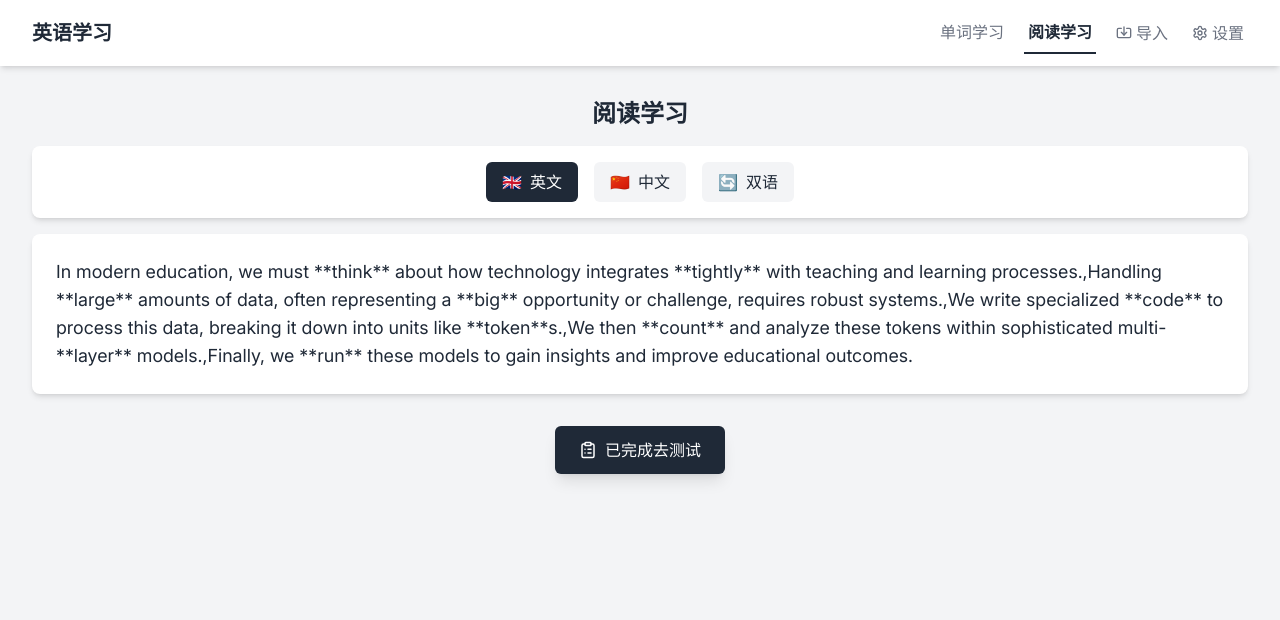
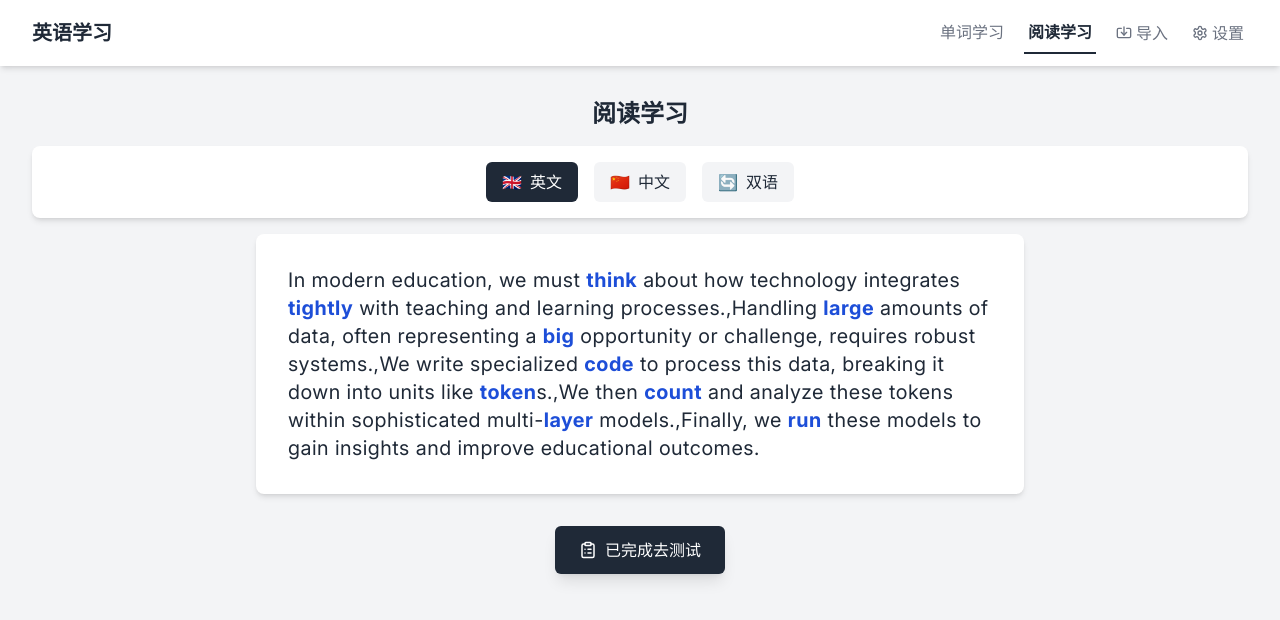
Before and after one commit to Jhvcc/bloom, a Next.js app: page /reading in a window 1280 px wide. Shown: the top 620 px of the page. Built offline with nearby package versions, Linux system fonts and the light colour scheme.

Commit message:
feat: enhance ReadingPage with text emphasis formatting and layout improvements

```diff
--- a/src/app/globals.css
+++ b/src/app/globals.css
@@ -231,6 +231,7 @@
   font-size: 1.125rem;
   line-height: 2;
   padding-left: 1rem;
+  padding-top: 0.5rem;
   border-left: 2px solid #e5e7eb;
 }
 
--- a/src/app/reading/page.tsx
+++ b/src/app/reading/page.tsx
@@ -32,25 +32,30 @@ export default function ReadingPage() {
     // }
   }
 
+  // Format text with emphasized content (wrapped in **)
+  const formatEmphasis = (text: string) => {
+    return text.replace(/\*\*(.*?)\*\*/g, '<span class="emphasized-text font-bold text-blue-700">$1</span>')
+  }
+
   // Get bilingual paragraphs for the bilingual mode
   const getBilingualParagraphs = () => {
     const englishParagraphs = data.story.en
     const chineseParagraphs = data.story.zh
 
     return englishParagraphs.map((english, index) => {
-      // Format the English paragraph with highlighted words
-      let formattedEnglish = english
+      // Format the English paragraph with highlighted words and emphasis
+      let formattedEnglish = formatEmphasis(english)
       highlightedWords.forEach((word) => {
         const regex = new RegExp(`\\b(${word})\\b`, "gi")
         formattedEnglish = formattedEnglish.replace(
           regex,
-          `<span class="highlighted-word" data-word="${word}">$1</span>`,
+          `<span class="highlighted-word cursor-pointer hover:bg-yellow-100 transition-colors duration-200" data-word="${word}">$1</span>`,
         )
       })
 
       return {
         english: formattedEnglish,
-        chinese: chineseParagraphs[index] || "",
+        chinese: formatEmphasis(chineseParagraphs[index] || ""),
       }
     })
   }
@@ -108,7 +113,7 @@ export default function ReadingPage() {
 
       {/* Reading Area */}
       <div
-        className="bg-white p-4 sm:p-6 rounded-lg shadow-md mb-8"
+        className="bg-white p-6 sm:p-8 rounded-lg shadow-md mb-8 max-w-3xl mx-auto"
         onTouchStart={handleTouchStart}
         onTouchMove={handleTouchMove}
         onTouchEnd={handleTouchEnd}
@@ -116,22 +121,25 @@ export default function ReadingPage() {
         {/* Content Area */}
         {readingMode !== "bilingual" ? (
           <div
-            className="prose max-w-none text-base sm:text-lg leading-relaxed text-gray-800"
+            className="prose max-w-none text-lg sm:text-xl leading-loose tracking-wide text-gray-800 space-y-8"
             dangerouslySetInnerHTML={{
-              __html: readingMode === "english" ? data.story.en : data.story.zh,
+              __html: (readingMode === "english" ? data.story.en : data.story.zh)
+                .map(text => formatEmphasis(text)),
             }}
             onClick={handleWordClick}
           />
         ) : (
-          <div className="bilingual-text">
+          <div className="bilingual-text space-y-12">
             {getBilingualParagraphs().map((paragraph, index) => (
-              <div key={index} className="bilingual-pair mb-6">
+              <div key={index} className="bilingual-pair">
                 <div
-                  className="english"
+                  className="english mb-4 text-lg sm:text-xl leading-loose tracking-wide"
                   dangerouslySetInnerHTML={{ __html: paragraph.english }}
                   onClick={handleWordClick}
                 />
-                <div className="chinese">{paragraph.chinese}</div>
+                <div className="chinese text-base sm:text-lg leading-relaxed text-gray-700 pl-4 border-l-4 border-gray-200">
+                  {paragraph.chinese}
+                </div>
               </div>
             ))}
           </div>
```
